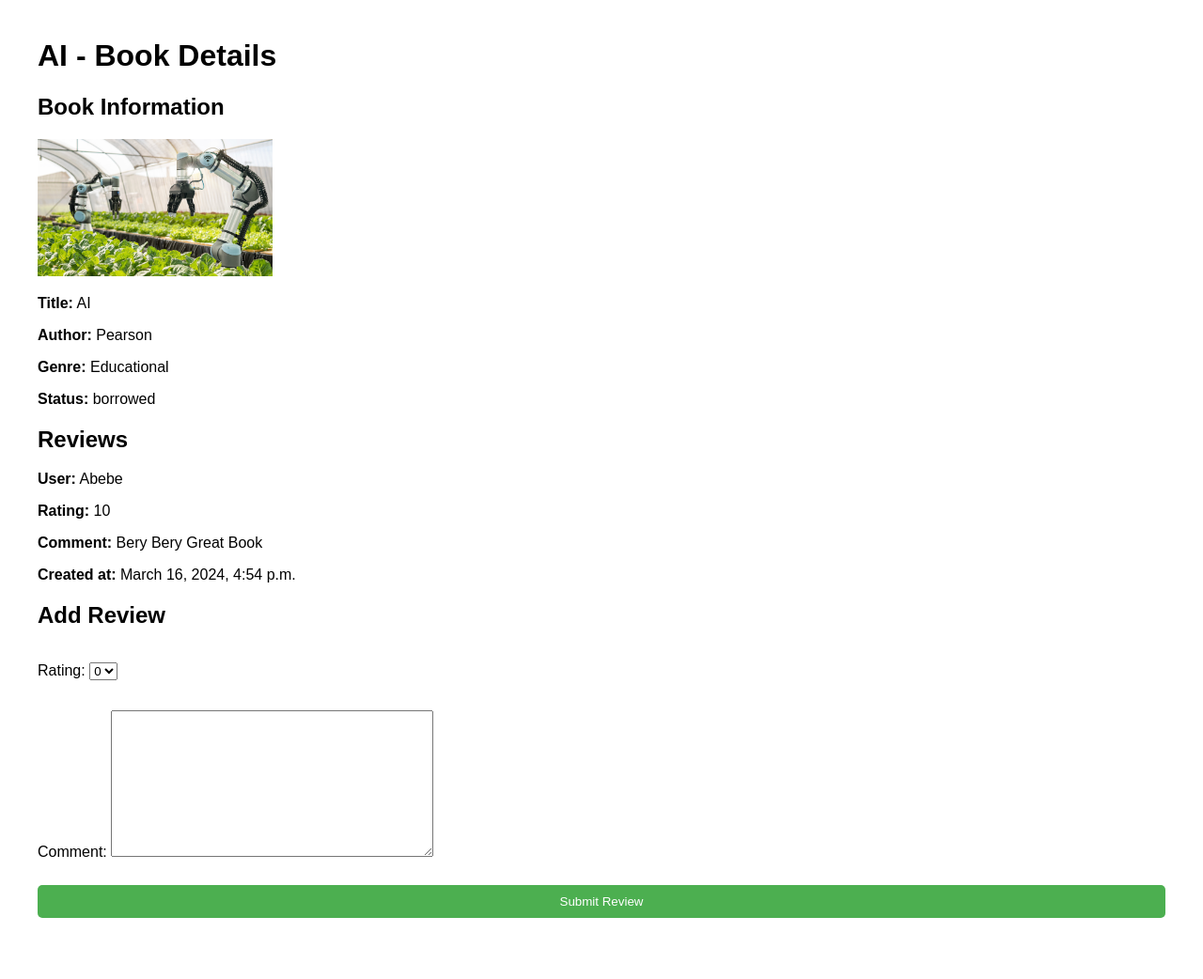
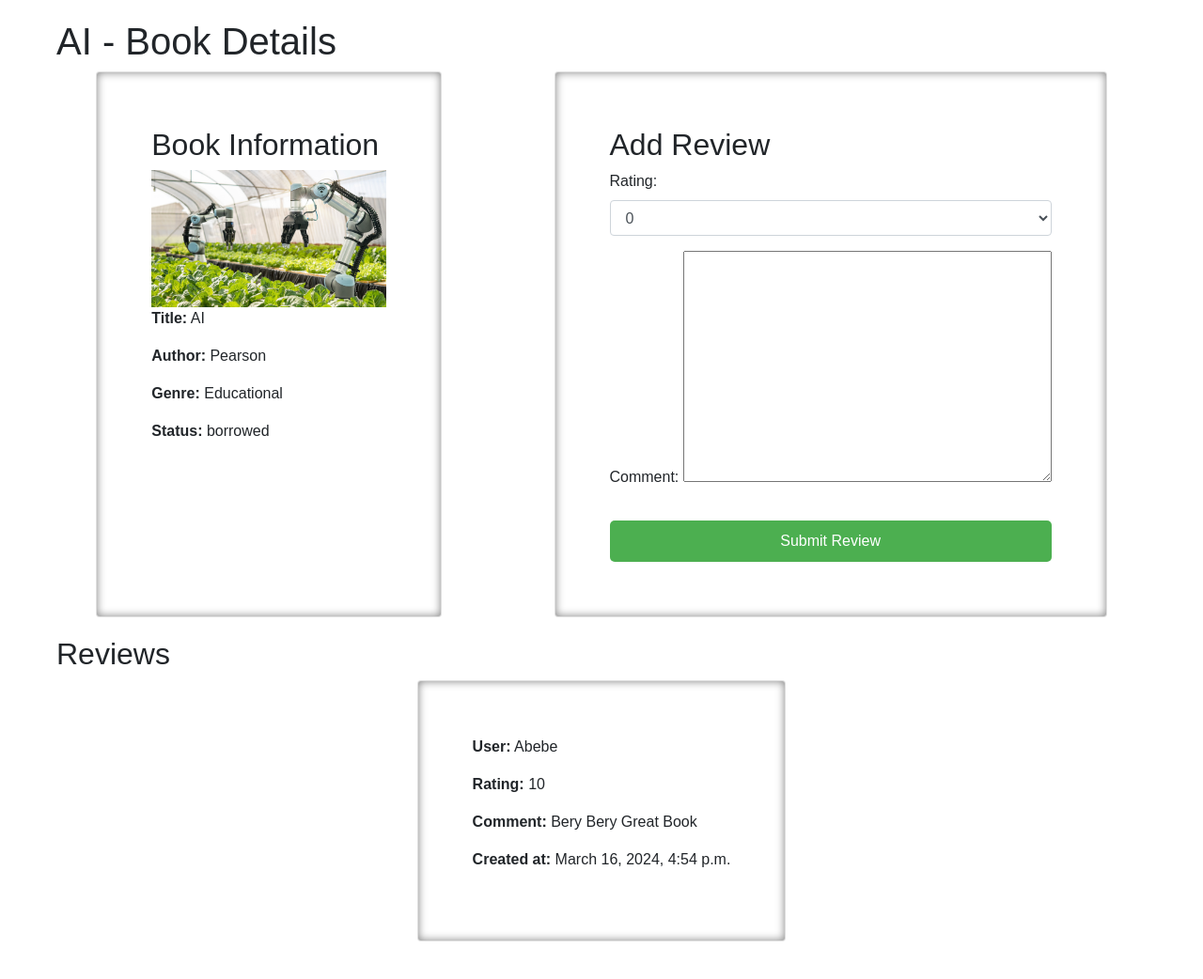
Before and after one commit to tsitiii/GDSC_Library_management_project, a Django app: a page that uses library_manage/reviewsmanagement/templates/reviewsmanagement/book_detail.html in a window 1280 px wide. Shown: the whole page at 94% size. Before the commit the page ends 977 px from the top, so only its background shows below. Run offline with Django 4.2, Linux system fonts and the light colour scheme; data comes from the database, SQL or seed files in the repository; both versions use the stored data as it was after the commit; some libraries are stand-ins or nearby versions.

Commit message:
Adding styles for the review page

```diff
--- a/library_manage/reviewsmanagement/templates/reviewsmanagement/book_detail.html
+++ b/library_manage/reviewsmanagement/templates/reviewsmanagement/book_detail.html
@@ -4,6 +4,7 @@
     <meta charset="UTF-8">
     <meta name="viewport" content="width=device-width, initial-scale=1.0">
     <title>{{ book.title }} - Book Details</title>
+    <link rel="stylesheet" href="https://cdn.jsdelivr.net/npm/bootstrap@4.3.1/dist/css/bootstrap.min.css" integrity="sha384-ggOyR0iXCbMQv3Xipma34MD+dH/1fQ784/j6cY/iJTQUOhcWr7x9JvoRxT2MZw1T" crossorigin="anonymous">
     <style>
         body {
             font-family: Arial, sans-serif;
@@ -59,35 +60,59 @@
         .edit-review:hover, .delete-review:hover {
             background-color: #3e8e41;
         }
+        .card{
+          box-shadow: inset 0 0 10px rgba(0, 0, 0, 0.5);
+          padding: 5%;
+        }
+        .main{
+            display: flex;
+            justify-content: space-around;
+            flex-direction: row;
+            gap : 3%;
+        }
     </style>
 </head>
 <body>
     <div class="container">
         <h1>{{ book.title }} - Book Details</h1>
-
+        <div class="main">
         <!-- Display Book Information -->
-        <div class="book-info">
+        <div class=" card book-info">
             <h2>Book Information</h2>
-            <img src="{{ book.book_cover }}" alt="{{ book.title }} Cover">
+            <img src="{{ book.book_cover }}" alt="{{ book.title }} Cover" width = '250' height = '250'>
             <p><strong>Title:</strong> {{ book.title }}</p>
             <p><strong>Author:</strong> {{ book.author }}</p>
             <p><strong>Genre:</strong> {{ book.genre }}</p>
             <p><strong>Status:</strong> {{ book.status }}</p>
         </div>
-
+        <!-- Add Review Form -->
+        <div class="add-review card">
+            <h2>Add Review</h2>
+            <form action="{% url 'reviewsmanagement:book_detail' book.title %}" method="post">
+                {% csrf_token %}
+                {{ form.as_p }}
+                <input type="submit" value="Submit Review">
+            </form>
+        </div>
+    </div>
         <!-- DisplayReviews -->
         <div class="reviews">
             <h2>Reviews</h2>
             {% if reviews %}
-                <ul>
+
+            <div class="main">
+
                     {% for review in reviews %}
-                        <li>
+
+                            <div class="card">
                             <p><strong>User:</strong> {{ review.user.username }}</p>
                             <p><strong>Rating:</strong> {{ review.rating }}</p>
                             <p><strong>Comment:</strong> {{ review.comment }}</p>
                             <p><strong>Created at:</strong> {{ review.created_at }}</p>
 
+
                             <!-- Edit Review Button -->
+                            <div>
                             {% if review.user == request.user %}
                                 <a href="{% url 'reviewsmanagement:edit_review' review.id %}" class="edit-review">Edit Review</a>
                                 <!-- Delete Review Form -->
@@ -96,23 +121,22 @@
                                     <button type="submit" class="delete-review">Delete Review</button>
                                 </form>
                             {% endif %}
-                        </li>
+                        </div>
+                       </div>
                     {% endfor %}
-                </ul>
+
+            </div>
             {% else %}
                 <p>No reviews yet.</p>
             {% endif %}
-        </div>
 
-        <!-- Add Review Form -->
-        <div class="add-review">
-            <h2>Add Review</h2>
-            <form action="{% url 'reviewsmanagement:book_detail' book.title %}" method="post">
-                {% csrf_token %}
-                {{ form.as_p }}
-                <input type="submit" value="Submit Review">
-            </form>
-        </div>
     </div>
+
+
+    </div>
+
+    <script src="https://code.jquery.com/jquery-3.5.1.slim.min.js"></script>
+    <script src="https://cdn.jsdelivr.net/npm/@popperjs/core@2.9.1/dist/umd/popper.min.js"></script>
+    <script src="https://stackpath.bootstrapcdn.com/bootstrap/4.5.2/js/bootstrap.min.js"></script>
 </body>
 </html>
```
Also changed, not shown: library_manage/db.sqlite3.
